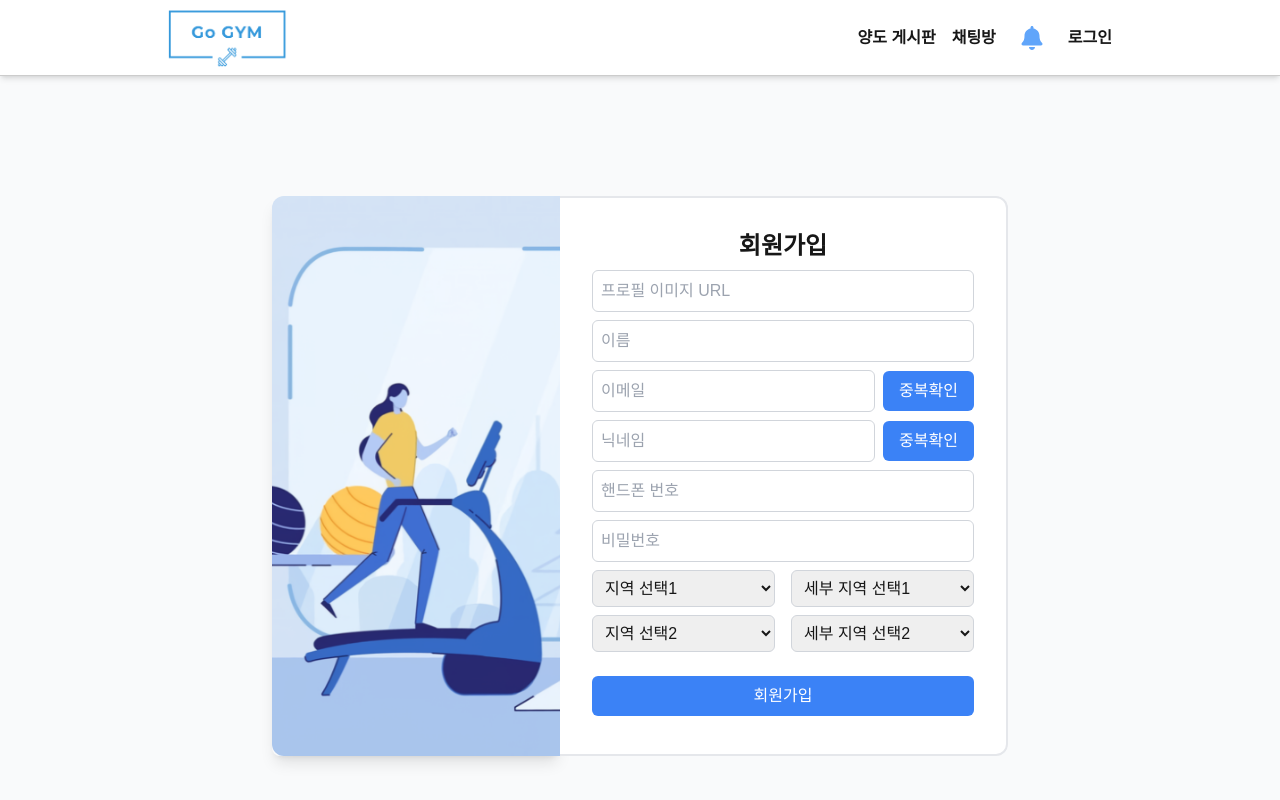
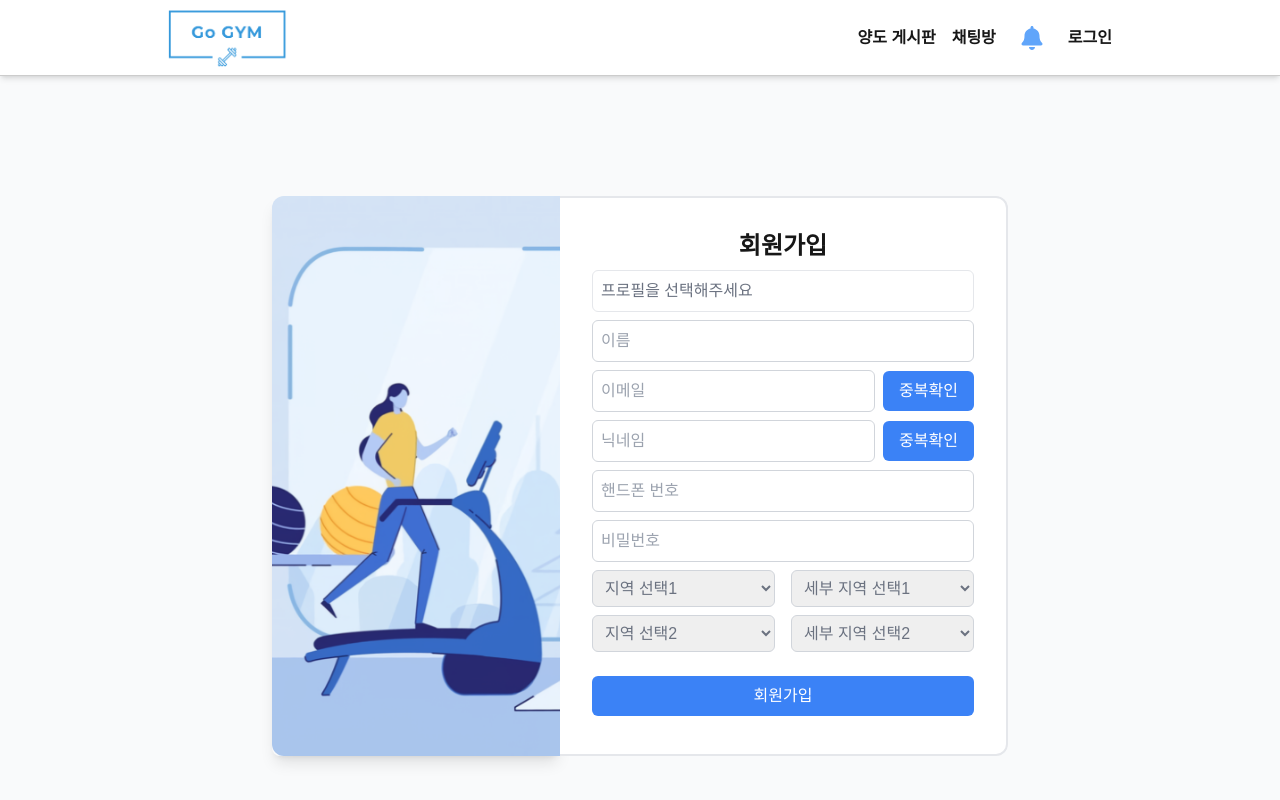
Before and after one commit to MinJuPark52/Go-Gym, a Next.js app: page /signup in a window 1280 px wide. Shown: the top 800 px of the page. Built offline with nearby package versions, Linux system fonts and the light colour scheme; a web font is replaced by a local one.

Commit message:
Feat:Profile URL

```diff
--- a/components/User/Signup.tsx
+++ b/components/User/Signup.tsx
@@ -1,11 +1,12 @@
 "use client";
 
-import { ChangeEvent, useState } from "react";
+import { ChangeEvent, useState, useRef } from "react";
 import axios from "axios";
 import { useRouter } from "next/navigation";
 import Image from "next/image";
 import form from "../../public/form.png";
 import { useMutation } from "@tanstack/react-query";
+import UseImageUrl from "@/hooks/useImageUrl";
 
 interface Signup {
   email: string;
@@ -234,6 +235,22 @@ export default function SignupPage() {
     },
   });
 
+  // 프로필 이미지
+  // const uploadImage = useImageUrl(profileImageUrl);
+  const [file, setFile] = useState<string>("");
+  const fileInputRef = useRef<HTMLInputElement | null>(null);
+
+  const handleImageUpload = async (e: React.ChangeEvent<HTMLInputElement>) => {
+    if (e.target.files && e.target.files[0]) {
+      const newImg = await UseImageUrl(
+        e.target.files[0].name,
+        e.target.files[0],
+        "members",
+      );
+      setFile(newImg.toString());
+    }
+  };
+
   // 회원가입
   const handleSignupSubmit = useMutation({
     mutationFn: async () => {
@@ -243,6 +260,7 @@ export default function SignupPage() {
 
       if (validateForm()) {
         setLoading(true);
+
         try {
           const response = await axios.post<Signup[]>(
             "/backend/api/auth/sign-up",
@@ -371,13 +389,17 @@ export default function SignupPage() {
             </div>
           )}
 
-          <div>
-            <SignupInput
-              type="text"
-              placeholder="프로필 이미지 URL"
-              value={signupFormData.profileImageUrl}
-              onChange={handleSignupChange("profileImageUrl")}
-              errorMessage={signupErrors.profileImageUrl}
+          <div className="flex flex-col space-y-2 text-gray-500">
+            <label htmlFor="file-upload" className="rounded-md border p-2">
+              {file || "프로필을 선택해주세요"}
+            </label>
+            <input
+              type="file"
+              id="file-upload"
+              accept="image/*"
+              ref={fileInputRef}
+              onChange={handleImageUpload}
+              className="hidden"
             />
           </div>
 
@@ -451,7 +473,7 @@ export default function SignupPage() {
             />
           </div>
 
-          <div className="flex space-x-4">
+          <div className="flex space-x-4 text-gray-500">
             <div className="flex-1">
               <select
                 value={signupFormData.regionId1}
@@ -484,7 +506,7 @@ export default function SignupPage() {
             </div>
           </div>
 
-          <div className="flex space-x-4">
+          <div className="flex space-x-4 text-gray-500">
             <div className="flex-1">
               <select
                 value={signupFormData.regionId2}
```
